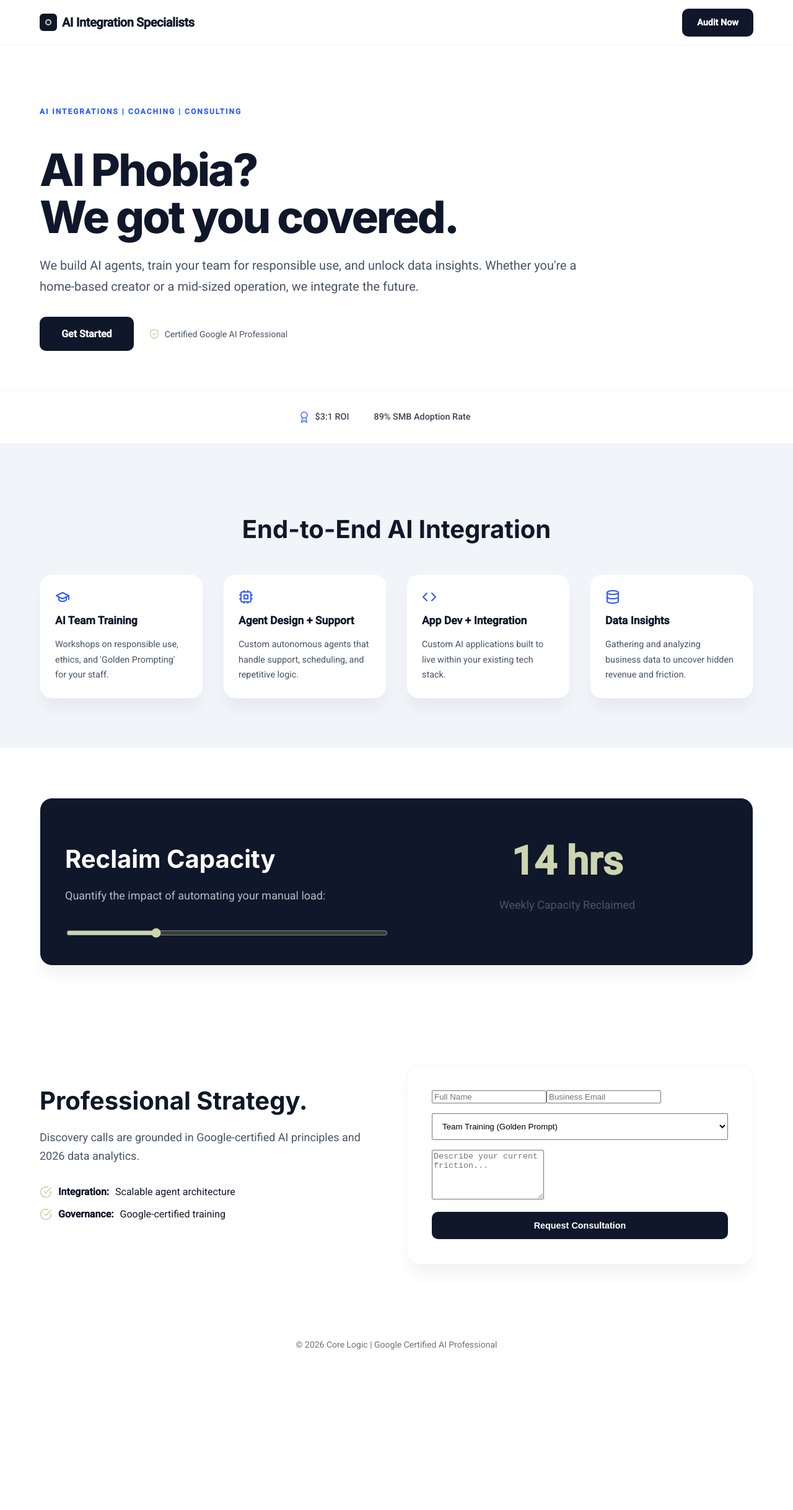
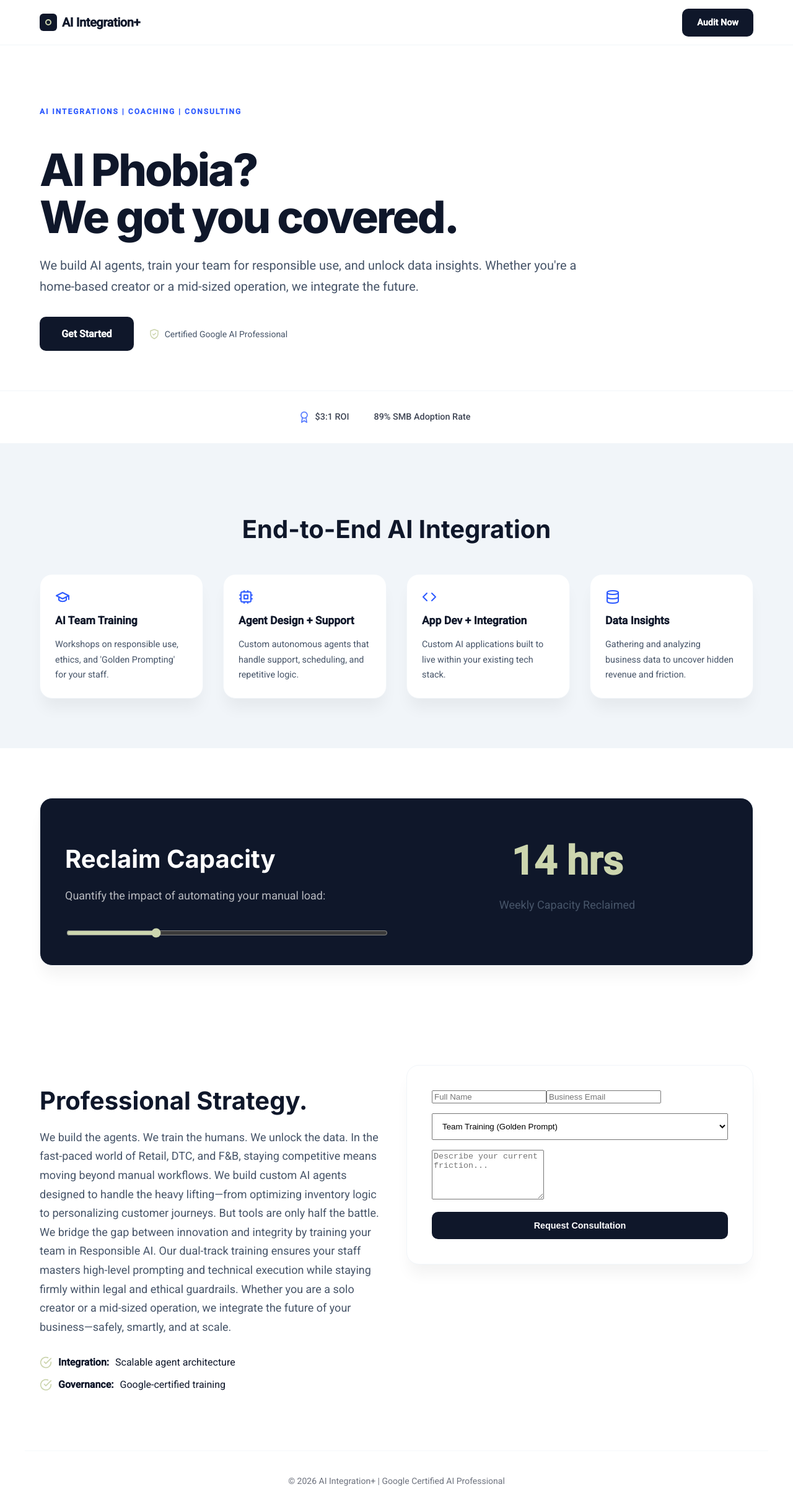
Before and after one commit to josephsmithvapes/ai-coach-smb, a React (Vite) app: page / in a window 1280 px wide. Shown: the whole page at 62% size. Before the commit the page ends 2217 px from the top, so only its background shows below. Built offline with nearby package versions, Linux system fonts and the light colour scheme; the HTML template or start-up script is replaced by a standard one.

Commit message:
app updates

```diff
--- a/src/App.jsx
+++ b/src/App.jsx
@@ -33,7 +33,7 @@ export default function App() {
              <div style={{ width: '1.75rem', height: '1.75rem', background: 'var(--midnight)', borderRadius: '0.375rem', display: 'flex', alignItems: 'center', justifyContent: 'center' }}>
                 <div style={{ width: '0.625rem', height: '0.625rem', border: '2px solid var(--sage)', borderRadius: '50%' }}></div>
              </div>
-             <span className="logo-text" style={{ fontWeight: 800, fontSize: '1.25rem', letterSpacing: '-0.02em' }}>AI Integration Specialists</span>
+             <span className="logo-text" style={{ fontWeight: 800, fontSize: '1.25rem', letterSpacing: '-0.02em' }}>AI Integration+</span>
           </div>
           <a href="#book" className="btn-primary">Audit Now</a>
         </div>
@@ -100,7 +100,9 @@ export default function App() {
           <div className="grid grid-2" style={{ alignItems: 'flex-start' }}>
             <div>
               <h2>Professional Strategy.</h2>
-              <p>Discovery calls are grounded in Google-certified AI principles and 2026 data analytics.</p>
+              <p>We build the agents. We train the humans. We unlock the data.
+In the fast-paced world of Retail, DTC, and F&B, staying competitive means moving beyond manual workflows. We build custom AI agents designed to handle the heavy lifting—from optimizing inventory logic to personalizing customer journeys.
+ But tools are only half the battle. We bridge the gap between innovation and integrity by training your team in Responsible AI. Our dual-track training ensures your staff masters high-level prompting and technical execution while staying firmly within legal and ethical guardrails. Whether you are a solo creator or a mid-sized operation, we integrate the future of your business—safely, smartly, and at scale.</p>
               <div style={{ marginTop: '2rem' }}>
                 <div style={{ display: 'flex', gap: '0.625rem', marginBottom: '1rem' }}><CheckCircle color="var(--sage)" size={20}/> <strong>Integration:</strong> Scalable agent architecture</div>
                 <div style={{ display: 'flex', gap: '0.625rem', marginBottom: '1rem' }}><CheckCircle color="var(--sage)" size={20}/> <strong>Governance:</strong> Google-certified training</div>
@@ -126,7 +128,7 @@ export default function App() {
       </section>
 
       <footer className="container" style={{ padding: '2.5rem 0', textAlign: 'center', opacity: 0.6, fontSize: '0.875rem', borderTop: '1px solid var(--slate-100)' }}>
-        © 2026 Core Logic | Google Certified AI Professional
+        © 2026 AI Integration+ | Google Certified AI Professional
       </footer>
     </div>
   );
```
